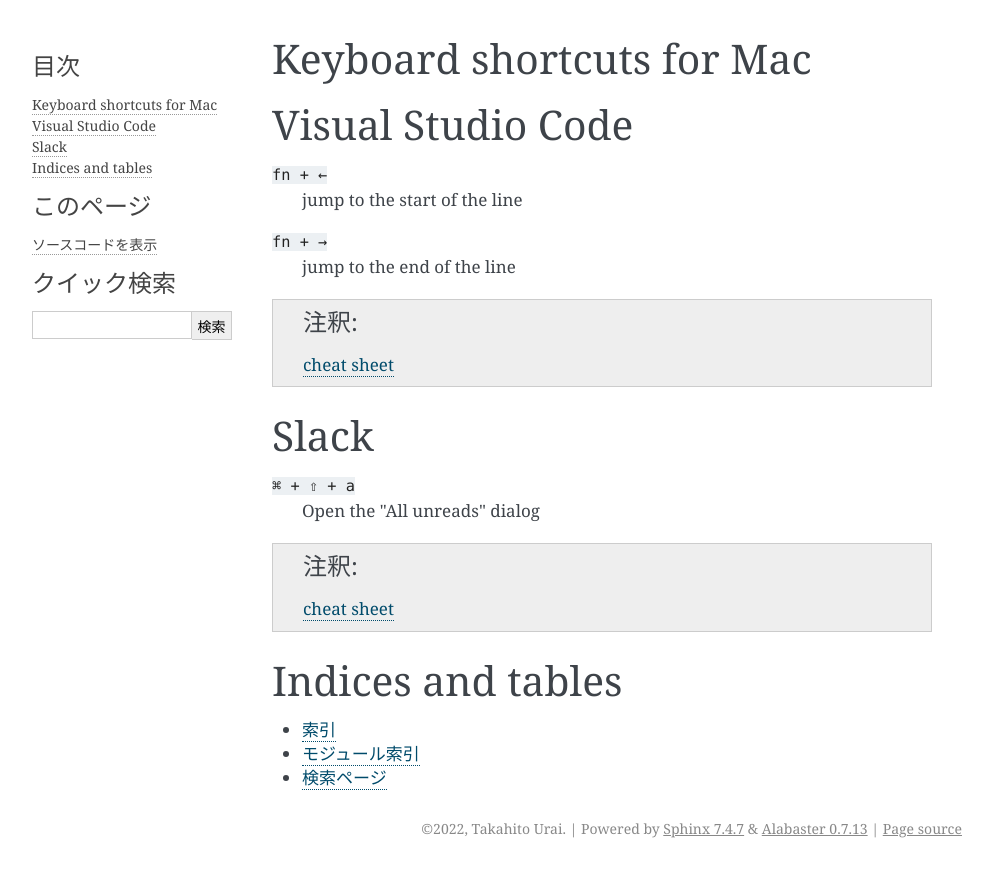
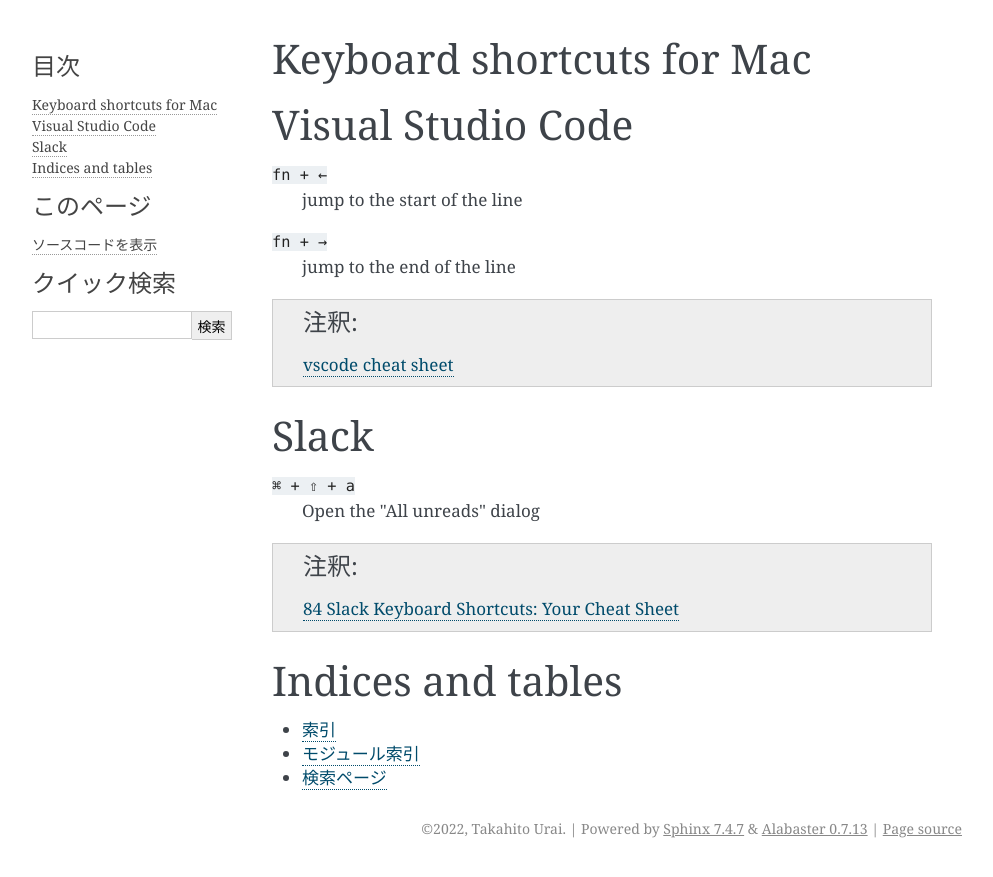
Before and after one commit to uraitakahito/shortcuts, a Sphinx documentation site: the page built from source/index.rst, in a window 1280 px wide. Shown: the top 877 px of the page, without its empty margins (148-1141 px from the left). Built offline with Sphinx 7.4.7, drawn with Linux system fonts in a browser that asks for light colours.

Commit message:
Fix duplicated target name

```diff
--- a/source/index.rst
+++ b/source/index.rst
@@ -20,7 +20,7 @@
    jump to the end of the line
 
 .. note::
-   `cheat sheet <https://code.visualstudio.com/shortcuts/keyboard-shortcuts-macos.pdf>`_
+   `vscode cheat sheet <https://code.visualstudio.com/shortcuts/keyboard-shortcuts-macos.pdf>`_
 
 
 Slack
@@ -30,7 +30,7 @@
    Open the "All unreads" dialog
 
 .. note::
-   `cheat sheet <https://dispatch.m.io/slack-keyboard-shortcuts-cheat-sheet/>`_
+   `84 Slack Keyboard Shortcuts: Your Cheat Sheet <https://dispatch.m.io/slack-keyboard-shortcuts-cheat-sheet/>`_
 
 
 Indices and tables
```
